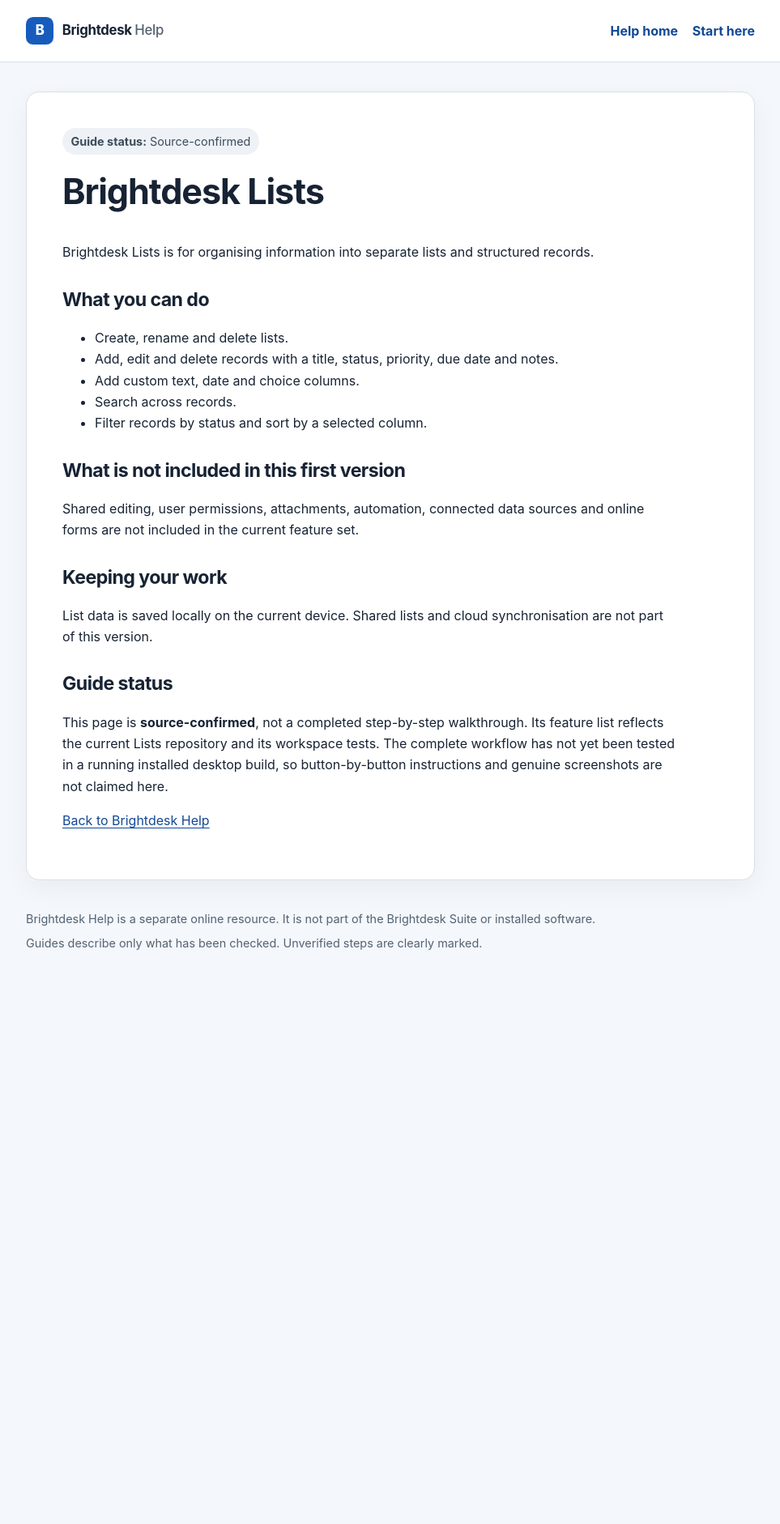
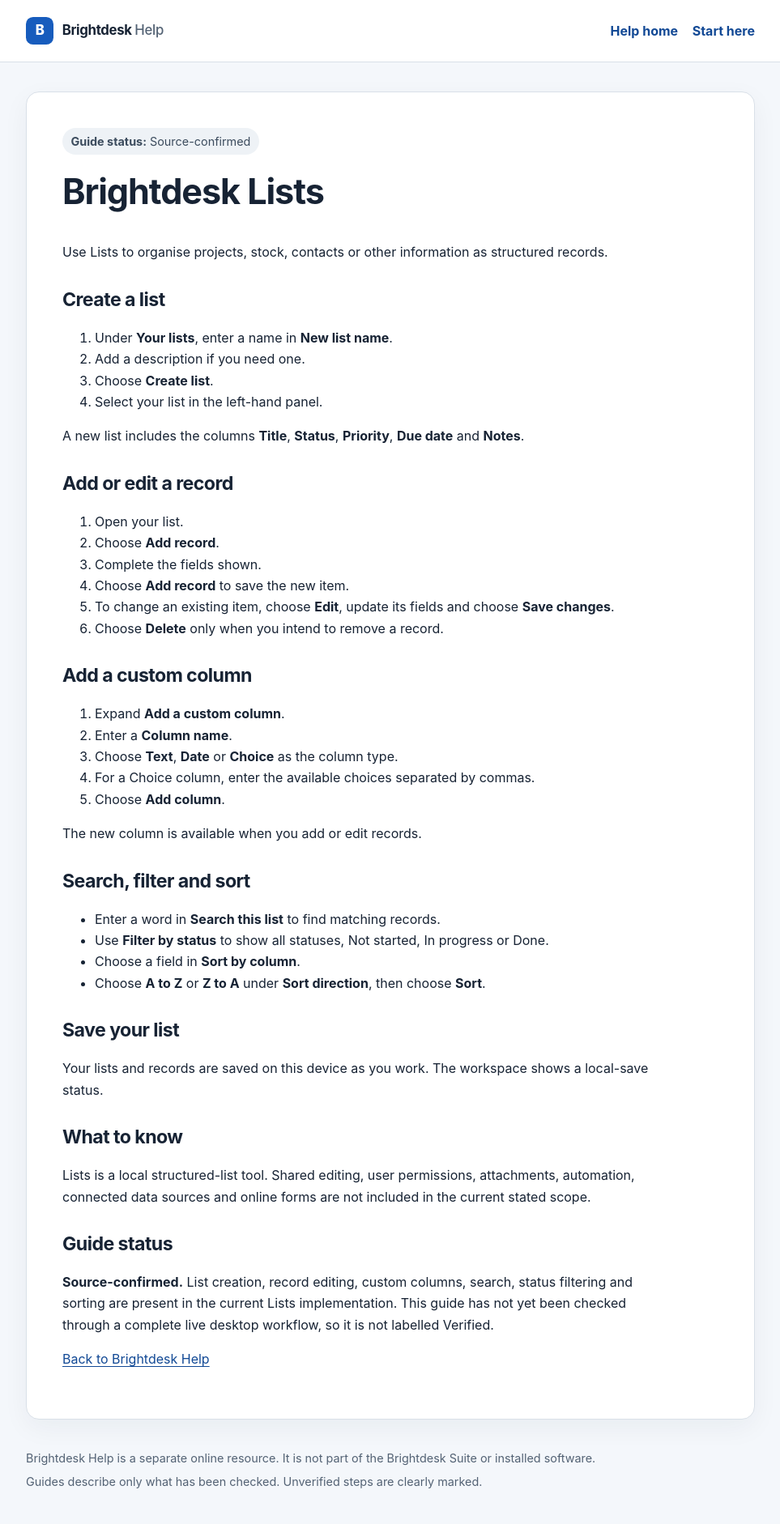
Before and after one commit to conz20/Brightdesk-Wiki, a Jekyll site: the page built from docs/products/lists.md, in a window 1280 px wide. Shown: the whole page at 81% size, without its empty margins (158-1121 px from the left). Built offline with Jekyll 4.4.1, drawn with Linux system fonts in a browser that asks for light colours; before the commit the page ends 1217 px from its top, so only the background shows below that.

Commit message:
docs: add source-confirmed lists help guide

```diff
--- a/docs/products/lists.md
+++ b/docs/products/lists.md
@@ -1,33 +1,60 @@
 ---
 layout: default
 title: Brightdesk Lists
-description: What Brightdesk Lists can do and what is not included yet.
+description: Create lists, add records and organise them with columns and filters.
 status: Source-confirmed
 permalink: /products/lists.html
 ---
 
 # Brightdesk Lists
 
-Brightdesk Lists is for organising information into separate lists and structured records.
+Use Lists to organise projects, stock, contacts or other information as structured records.
 
-## What you can do
+## Create a list
 
-- Create, rename and delete lists.
-- Add, edit and delete records with a title, status, priority, due date and notes.
-- Add custom text, date and choice columns.
-- Search across records.
-- Filter records by status and sort by a selected column.
+1. Under **Your lists**, enter a name in **New list name**.
+2. Add a description if you need one.
+3. Choose **Create list**.
+4. Select your list in the left-hand panel.
 
-## What is not included in this first version
+A new list includes the columns **Title**, **Status**, **Priority**, **Due date** and **Notes**.
 
-Shared editing, user permissions, attachments, automation, connected data sources and online forms are not included in the current feature set.
+## Add or edit a record
 
-## Keeping your work
+1. Open your list.
+2. Choose **Add record**.
+3. Complete the fields shown.
+4. Choose **Add record** to save the new item.
+5. To change an existing item, choose **Edit**, update its fields and choose **Save changes**.
+6. Choose **Delete** only when you intend to remove a record.
 
-List data is saved locally on the current device. Shared lists and cloud synchronisation are not part of this version.
+## Add a custom column
+
+1. Expand **Add a custom column**.
+2. Enter a **Column name**.
+3. Choose **Text**, **Date** or **Choice** as the column type.
+4. For a Choice column, enter the available choices separated by commas.
+5. Choose **Add column**.
+
+The new column is available when you add or edit records.
+
+## Search, filter and sort
+
+- Enter a word in **Search this list** to find matching records.
+- Use **Filter by status** to show all statuses, Not started, In progress or Done.
+- Choose a field in **Sort by column**.
+- Choose **A to Z** or **Z to A** under **Sort direction**, then choose **Sort**.
+
+## Save your list
+
+Your lists and records are saved on this device as you work. The workspace shows a local-save status.
+
+## What to know
+
+Lists is a local structured-list tool. Shared editing, user permissions, attachments, automation, connected data sources and online forms are not included in the current stated scope.
 
 ## Guide status
 
-This page is **source-confirmed**, not a completed step-by-step walkthrough. Its feature list reflects the current Lists repository and its workspace tests. The complete workflow has not yet been tested in a running installed desktop build, so button-by-button instructions and genuine screenshots are not claimed here.
+**Source-confirmed.** List creation, record editing, custom columns, search, status filtering and sorting are present in the current Lists implementation. This guide has not yet been checked through a complete live desktop workflow, so it is not labelled Verified.
 
 [Back to Brightdesk Help](../index.html)
```
